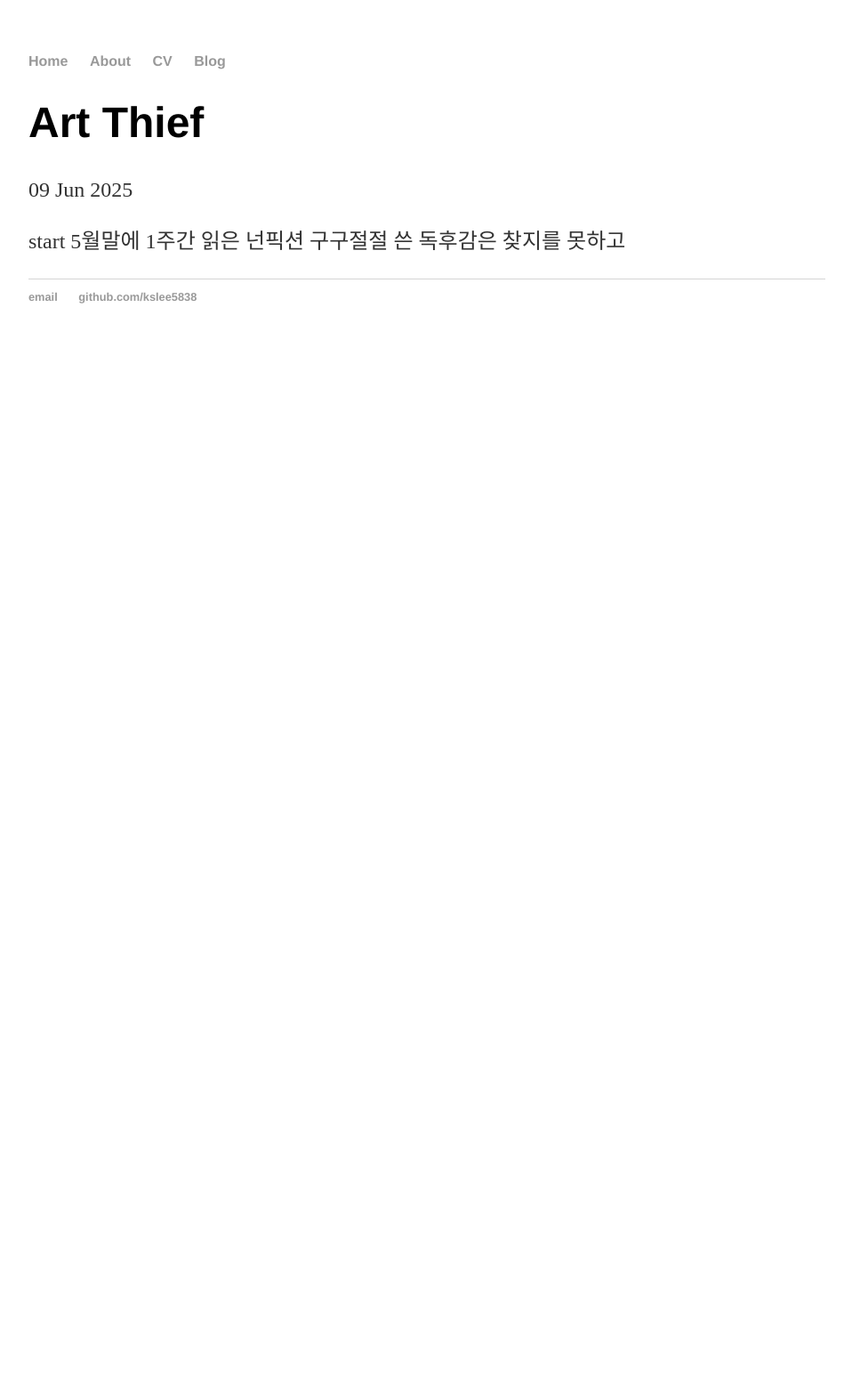
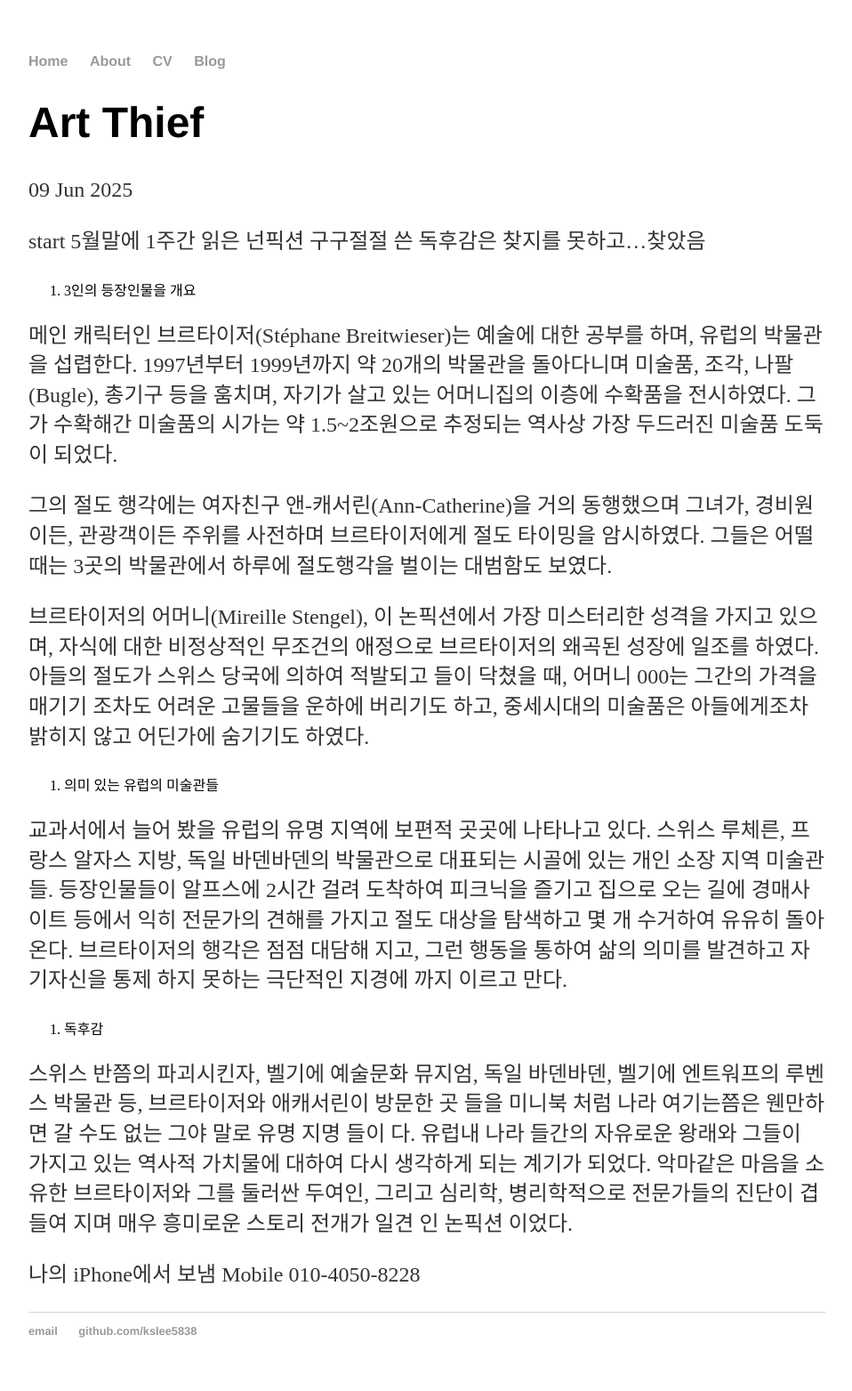
Before and after one commit to kslee5838/kslee5838.github.io, a Jekyll site: the page built from _posts/2025-06-09-Art-Thief.md, in a window 1280 px wide. Shown: the whole page at 89% size, without its empty margins (160-1118 px from the left). Built offline with Jekyll 4.4.1, drawn with Linux system fonts in a browser that asks for light colours; before the commit the page ends 900 px from its top, so only the background shows below that.

Commit message:
ChatGPT를 통하고, 이메일로 전달받은 독후감

```diff
--- a/_posts/2025-06-09-Art-Thief.md
+++ b/_posts/2025-06-09-Art-Thief.md
@@ -6,4 +6,23 @@ date : 2025-06-09
 
 start
 5월말에 1주간 읽은 넌픽션
-구구절절 쓴 독후감은 찾지를 못하고
+구구절절 쓴 독후감은 찾지를 못하고...찾았음
+
+1. 3인의 등장인물을 개요
+
+메인 캐릭터인 브르타이저(Stéphane Breitwieser)는 예술에 대한 공부를 하며, 유럽의 박물관을 섭렵한다. 1997년부터 1999년까지 약 20개의 박물관을 돌아다니며 미술품, 조각, 나팔(Bugle), 총기구 등을 훔치며, 자기가 살고 있는 어머니집의 이층에 수확품을 전시하였다. 그가 수확해간 미술품의 시가는 약 1.5~2조원으로 추정되는 역사상 가장 두드러진 미술품 도둑이 되었다.
+
+그의 절도 행각에는 여자친구 앤-캐서린(Ann-Catherine)을 거의 동행했으며 그녀가, 경비원이든, 관광객이든 주위를 사전하며 브르타이저에게 절도 타이밍을 암시하였다. 그들은 어떨 때는 3곳의 박물관에서 하루에 절도행각을 벌이는 대범함도 보였다.
+
+브르타이저의 어머니(Mireille Stengel), 이 논픽션에서 가장 미스터리한 성격을 가지고 있으며, 자식에 대한 비정상적인 무조건의 애정으로 브르타이저의 왜곡된 성장에 일조를 하였다. 아들의 절도가 스위스 당국에 의하여 적발되고 들이 닥쳤을 때, 어머니 000는 그간의 가격을 매기기 조차도 어려운 고물들을 운하에 버리기도 하고, 중세시대의 미술품은 아들에게조차 밝히지 않고 어딘가에 숨기기도 하였다.
+
+2. 의미 있는 유럽의 미술관들
+
+교과서에서 늘어 봤을 유럽의 유명 지역에 보편적 곳곳에 나타나고 있다. 스위스 루체른, 프랑스 알자스 지방, 독일 바덴바덴의 박물관으로 대표되는 시골에 있는 개인 소장 지역 미술관들. 등장인물들이 알프스에 2시간 걸려 도착하여 피크닉을 즐기고 집으로 오는 길에 경매사이트 등에서 익히 전문가의 견해를 가지고 절도 대상을 탐색하고 몇 개 수거하여 유유히 돌아 온다. 브르타이저의 행각은 점점 대담해 지고, 그런 행동을 통하여 삶의 의미를 발견하고 자기자신을 통제 하지 못하는 극단적인 지경에 까지 이르고 만다.
+
+3. 독후감
+
+스위스 반쯤의 파괴시킨자, 벨기에 예술문화 뮤지엄, 독일 바덴바덴, 벨기에 엔트워프의 루벤스 박물관 등, 브르타이저와 애캐서린이 방문한 곳 들을 미니북 처럼 나라 여기는쯤은 웬만하면 갈 수도 없는 그야 말로 유명 지명 들이 다. 유럽내 나라 들간의 자유로운 왕래와 그들이 가지고 있는 역사적 가치물에 대하여 다시 생각하게 되는 계기가 되었다. 악마같은 마음을 소유한 브르타이저와 그를 둘러싼 두여인, 그리고 심리학, 병리학적으로 전문가들의 진단이 겹들여 지며 매우 흥미로운 스토리 전개가 일견 인 논픽션 이었다.
+
+나의 iPhone에서 보냄
+Mobile 010-4050-8228
```
